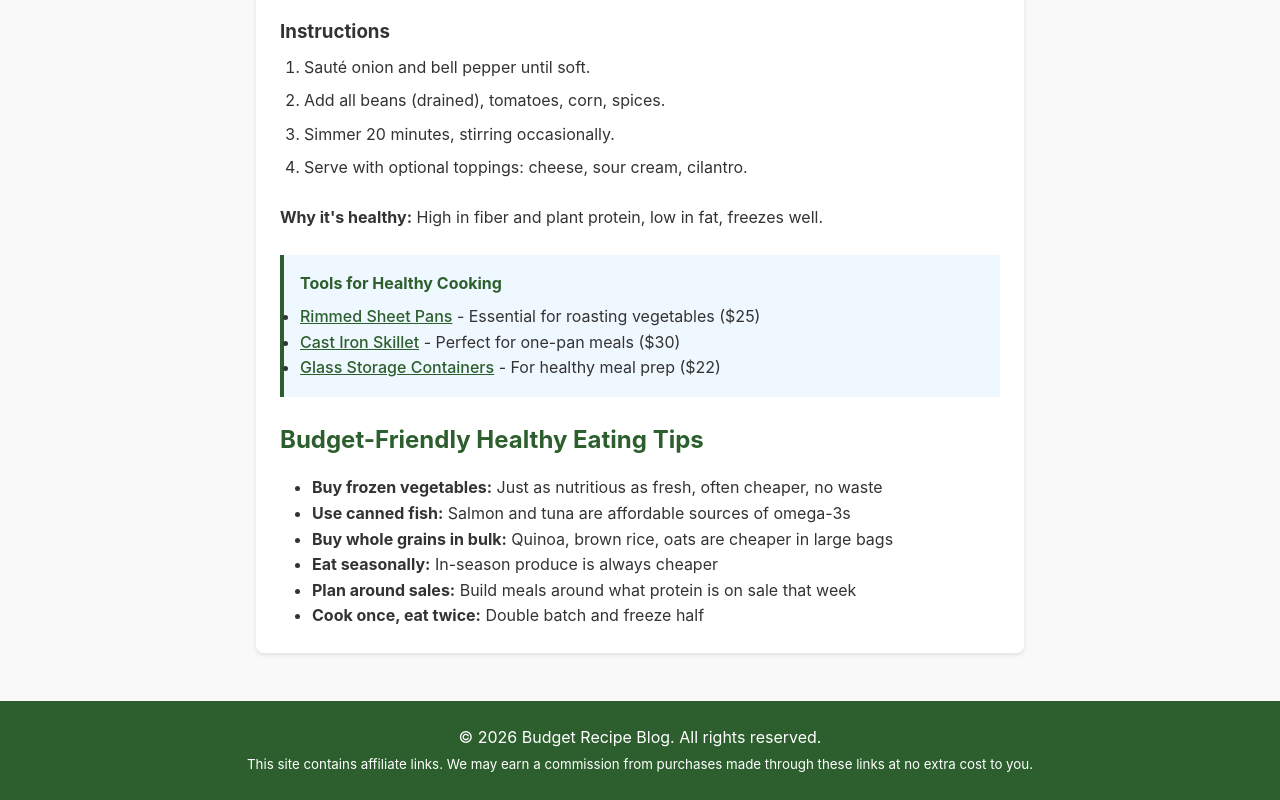
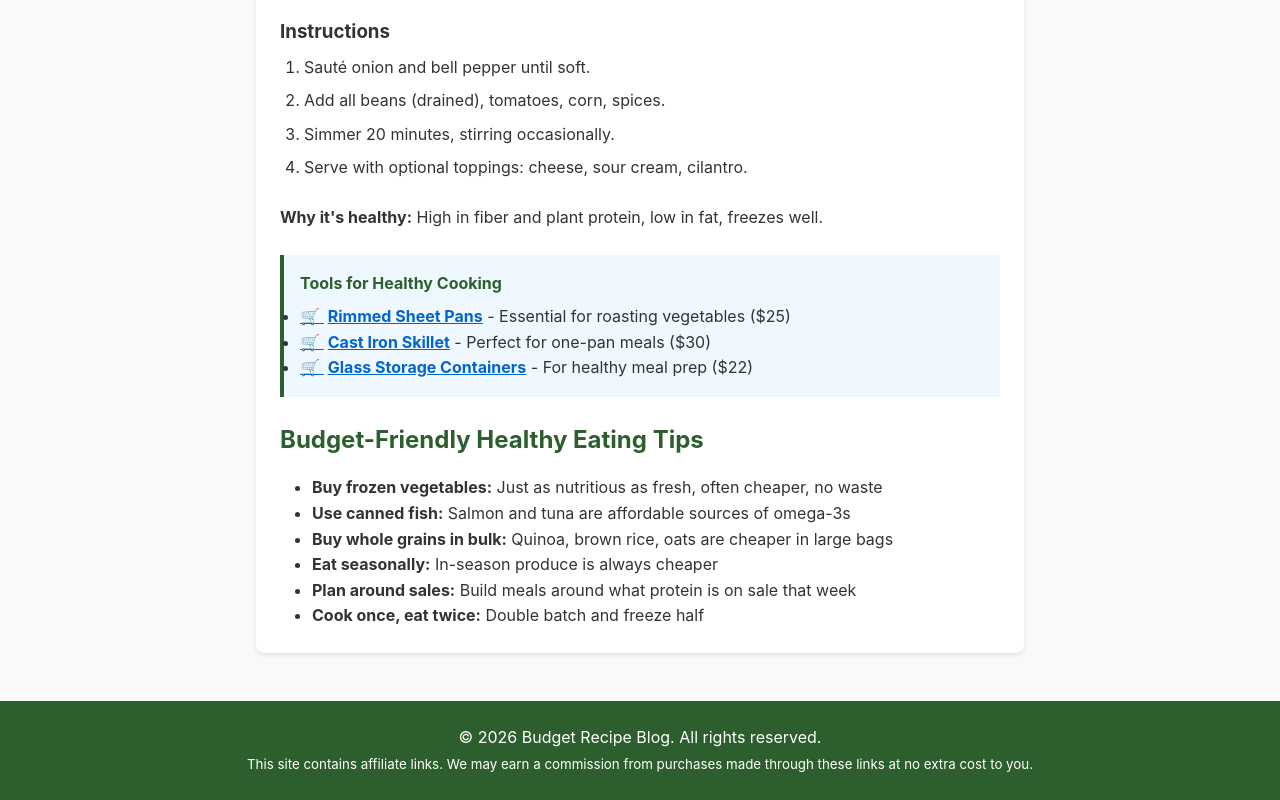
Before and after one commit to catoia/darwin-agents, a website: page projects/budget-recipe-blog/public/recipes/cheap-healthy-dinners.html in a window 1280 px wide. Shown: the part 3177-3977 px from the top of the page. Drawn offline with Linux system fonts and the light colour scheme.

Commit message:
[budget-recipe-blog] Fix affiliate link visibility - make them obviously clickable

```diff
--- a/projects/budget-recipe-blog/public/css/style.css
+++ b/projects/budget-recipe-blog/public/css/style.css
@@ -127,8 +127,20 @@ main {
 }
 
 .affiliate-link {
-    color: #2c5f2d;
-    font-weight: 500;
+    color: #0066cc;
+    font-weight: 700;
+    text-decoration: underline;
+    transition: color 0.2s ease;
+}
+
+.affiliate-link::before {
+    content: "🛒 ";
+    margin-right: 0.25rem;
+}
+
+.affiliate-link:hover {
+    color: #004499;
+    text-decoration: underline;
 }
 
 footer {
```
